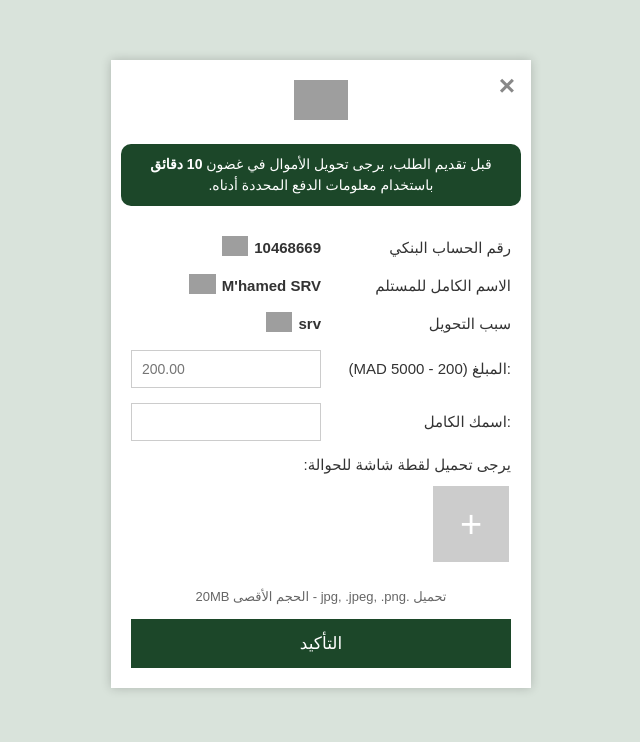
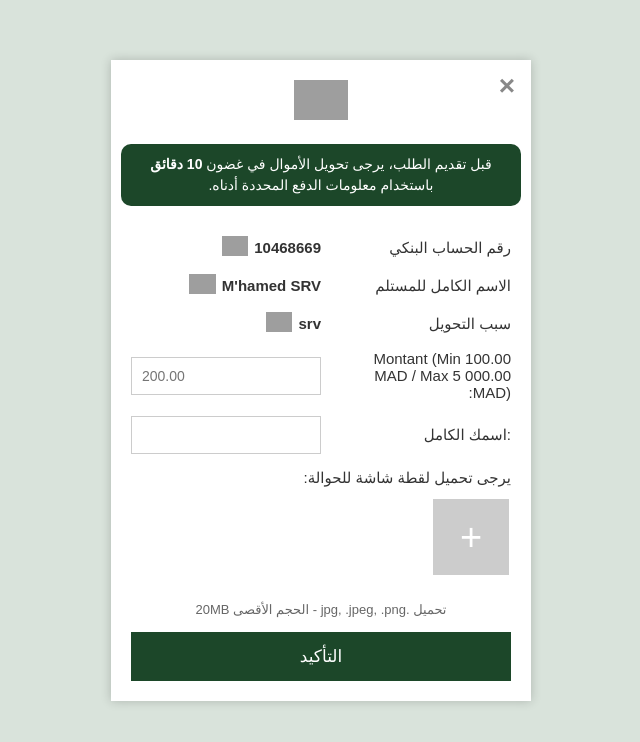
Before and after one commit to editnew/recharge, a plain HTML site: page fr/secure-ab.html in a window 1280 px wide. Shown: the whole page, without its empty margins (319-959 px from the left). Drawn offline with Linux system fonts and the light colour scheme; grey boxes are pictures that could not be loaded.

Commit message:
Update secure-ab.html

```diff
--- a/fr/secure-ab.html
+++ b/fr/secure-ab.html
@@ -218,7 +218,7 @@
     </div>
 
     <div class="info-block">
-      <div class="info-label">:المبلغ (200 - 5000 MAD)</div>
+      <div class="info-label">Montant (Min 100.00 MAD / Max 5 000.00 MAD):</div>
       <div class="info-input">
         <input type="number" name="amount" class="english-numbers" min="200" max="5000" placeholder="200.00" required>
       </div>
```
